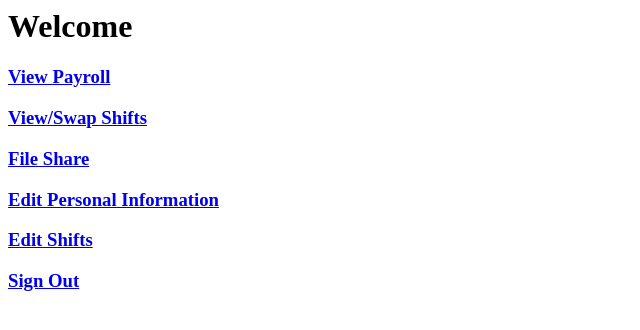
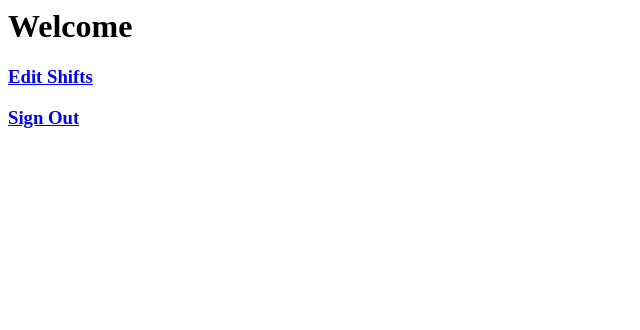
Before and after one commit to JadonDuby/shift-manager, a PHP site: page /welcomeEmployee.php in a window 1280 px wide. Shown: the top 330 px of the page, without its empty margins (0-640 px from the left). Run offline with PHP 8.4, Linux system fonts and the light colour scheme.

Commit message:
removes unused links

```diff
--- a/src/welcomeAdmin.php
+++ b/src/welcomeAdmin.php
@@ -4,8 +4,9 @@
    </head>
    <body>
       <h1>Welcome <?php if (isset($_COOKIE["user"])) echo $_COOKIE["user"] . "!"; ?></h1>
-	  <h3><a class="manageemployee" href="viewEmp.php">Manage Employee</a></h3>
-      <h3><a class="manageshifts" href="viewShifts.php">Manage Shifts</a></h3>
+	  <!-- <h3><a class="manageemployee" href="viewEmp.php">Manage Employee</a></h3> -->
+      <!-- <h3><a class="manageshifts" href="viewShifts.php">Manage Shifts</a></h3> -->
+      <h3><a class = "shifts" href = "shift_ui_admin.php">Edit Shifts</a></h3>
       <h3><a href="index.php">Sign Out</a></h3>
    </body>
 </html>
--- a/src/welcomeEmployee.php
+++ b/src/welcomeEmployee.php
@@ -10,11 +10,11 @@
 
    <body>
       <h1>Welcome<?php if (isset($_COOKIE["user"])) echo $_COOKIE["name"] . "!"; ?></h1>
-      <h3><a class = "View Payroll" href="viewPayroll.php" >View Payroll </a></h3>
-      <h3><a class = "View/Swap Shifts"href="viewShiftsEmp.php">View/Swap Shifts</a></h3>
-      <h3><a class = "FileShare" href = "viewFileShare.php">File Share</a></h3>
-	  <h3><a class = "EditInfo" href = "editPer.php">Edit Personal Information</a></h3>
-     <h3><a class = "shifts" href = "shift_ui.php">Edit Shifts</a></h3>
+      <!-- <h3><a class = "View Payroll" href="viewPayroll.php" >View Payroll </a></h3> -->
+      <!-- <h3><a class = "View/Swap Shifts"href="viewShiftsEmp.php">View/Swap Shifts</a></h3> -->
+      <!-- <h3><a class = "FileShare" href = "viewFileShare.php">File Share</a></h3> -->
+	  <!-- <h3><a class = "EditInfo" href = "editPer.php">Edit Personal Information</a></h3> -->
+     <h3><a class = "shifts" href = "shift_ui_admin.php">Edit Shifts</a></h3>
       <h3><a href = "index.php">Sign Out</a></h3>
    </body>
 </html>
```
